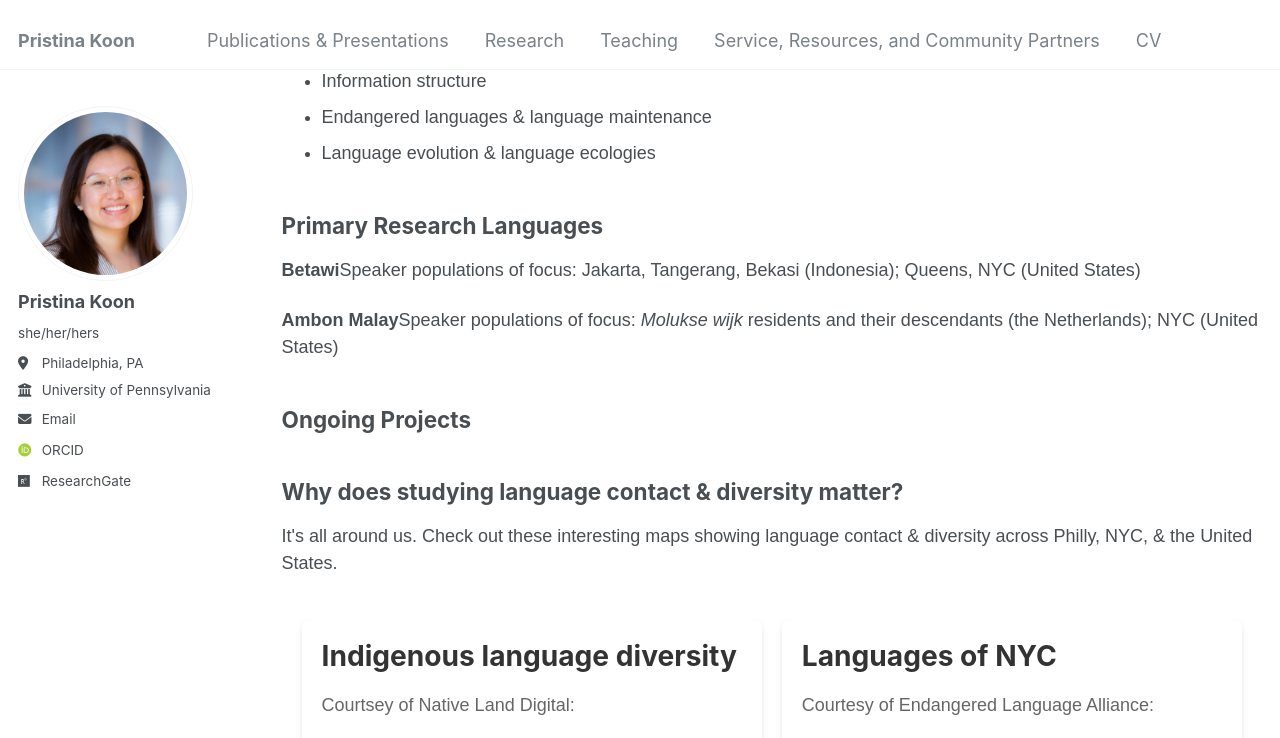
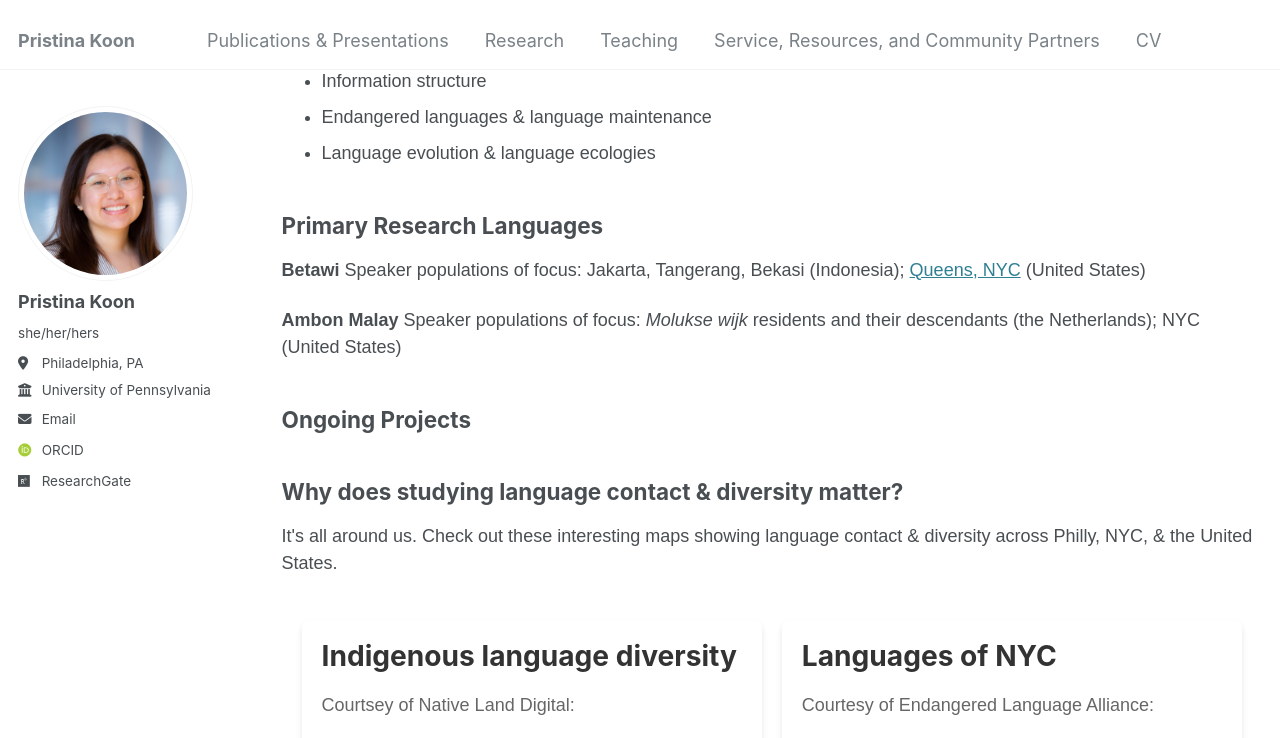
Before and after one commit to pristinakoon/pristinakoon.github.io, a Jekyll site: the page built from _pages/research.html, in a window 1280 px wide and 900 px high, scrolled down 704 px, cut to the strip 0-738 px from the top of the window. Built offline with Jekyll 4.4.1, drawn with Linux system fonts in a browser that asks for light colours; some web fonts are replaced; part of the change alters nothing that is shown.

```diff
--- a/_pages/research.html
+++ b/_pages/research.html
@@ -33,8 +33,8 @@ author_profile: true
 
 <section>
   <h2>Primary Research Languages</h2>
-    <p><b>Betawi</b>Speaker populations of focus: Jakarta, Tangerang, Bekasi (Indonesia); Queens, NYC (United States)</p>
-    <p><b>Ambon Malay</b>Speaker populations of focus: <i>Molukse wijk</i> residents and their descendants (the Netherlands); NYC (United States)</p>
+    <p><b>Betawi</b> Speaker populations of focus: Jakarta, Tangerang, Bekasi (Indonesia); <a href="https://www.businessinsider.com/queens-languages-map-2017-2"> Queens, NYC</a> (United States)</p>
+    <p><b>Ambon Malay</b> Speaker populations of focus: <i>Molukse wijk</i> residents and their descendants (the Netherlands); NYC (United States)</p>
 </section>
 
 <section>
```
